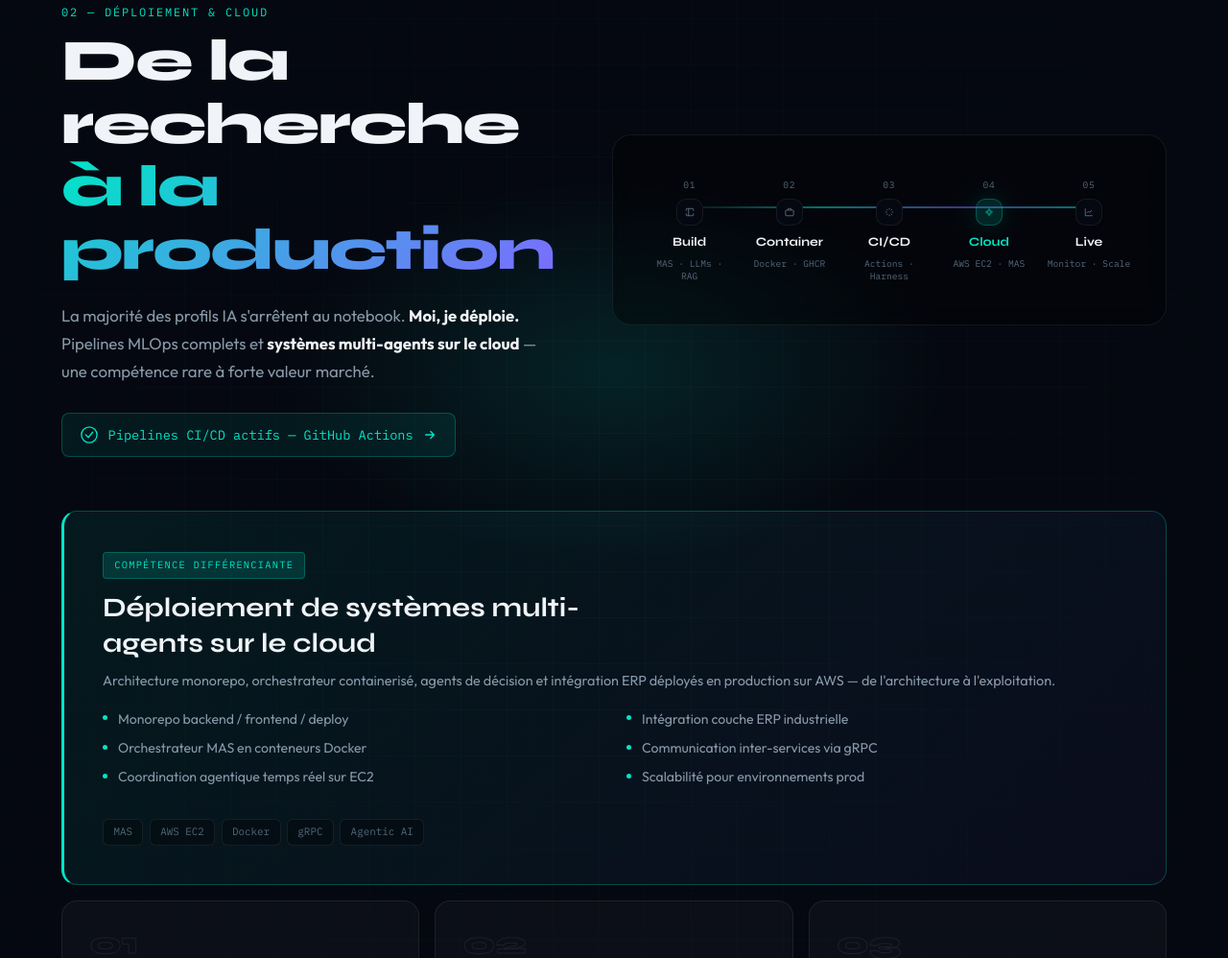
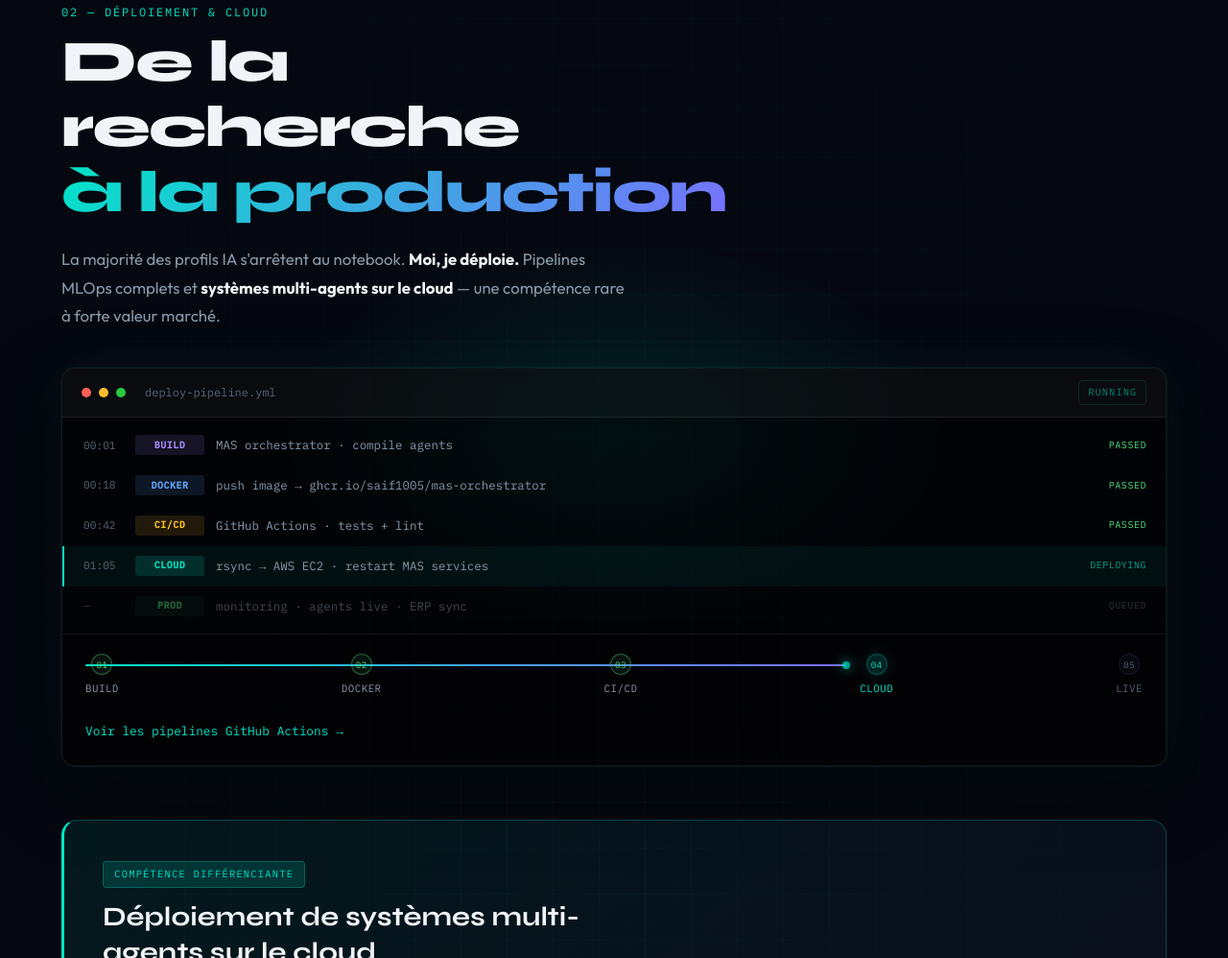
Before and after one commit to Saif1005/portfolio_saif, a plain HTML site: page index.html in a window 1280 px wide. Shown: the part 1962-2960 px from the top of the page at 96% size. Drawn offline with Linux system fonts and the light colour scheme.

Commit message:
Remplacer les grands SVG par un terminal CI/CD pour la section Déploiement
Design type pipeline GitHub Actions sans icônes oversized.

Co-authored-by: Cursor <cursoragent@cursor.com>

```diff
--- a/css/styles.css
+++ b/css/styles.css
@@ -1219,23 +1219,25 @@ ul { list-style: none; }
 }
 
 .deploy-hero {
-  display: grid;
-  grid-template-columns: 1fr 1.1fr;
-  gap: 3rem;
-  align-items: center;
   margin-bottom: 3.5rem;
+}
+
+.deploy-hero__header {
+  max-width: 720px;
+  margin-bottom: 2.5rem;
 }
 
 .deploy-hero__title {
   font-family: var(--display);
   font-size: clamp(2.4rem, 5vw, 3.8rem);
   font-weight: 800;
-  line-height: 1.08;
+  line-height: 1.12;
   letter-spacing: -0.03em;
   margin-bottom: 1.25rem;
 }
 
 .deploy-hero__accent {
+  display: block;
   background: var(--gradient);
   -webkit-background-clip: text;
   -webkit-text-fill-color: transparent;
@@ -1246,120 +1248,234 @@ ul { list-style: none; }
   font-size: 1.05rem;
   line-height: 1.75;
   color: var(--text-muted);
-  margin-bottom: 1.75rem;
-  max-width: 520px;
+  max-width: 600px;
 }
 
 .deploy-lead strong { color: var(--text); }
+
+/* Deploy console — terminal CI/CD */
+.deploy-console {
+  border: 1px solid var(--border);
+  border-radius: 14px;
+  overflow: hidden;
+  background: rgba(0, 0, 0, 0.55);
+  box-shadow:
+    0 0 0 1px rgba(0, 229, 199, 0.06),
+    0 24px 80px rgba(0, 0, 0, 0.45),
+    0 0 60px rgba(0, 229, 199, 0.06);
+}
+
+.deploy-console__bar {
+  display: flex;
+  align-items: center;
+  gap: 0.5rem;
+  padding: 0.75rem 1.25rem;
+  background: rgba(255, 255, 255, 0.03);
+  border-bottom: 1px solid var(--border);
+}
+
+.deploy-console__dot {
+  width: 10px;
+  height: 10px;
+  border-radius: 50%;
+  background: var(--border);
+}
+
+.deploy-console__dot:nth-child(1) { background: #ff5f57; }
+.deploy-console__dot:nth-child(2) { background: #febc2e; }
+.deploy-console__dot:nth-child(3) { background: #28c840; }
+
+.deploy-console__title {
+  margin-left: 0.75rem;
+  font-family: var(--mono);
+  font-size: 0.75rem;
+  color: var(--text-dim);
+}
+
+.deploy-console__status {
+  margin-left: auto;
+  font-family: var(--mono);
+  font-size: 0.65rem;
+  text-transform: uppercase;
+  letter-spacing: 0.1em;
+  color: var(--accent);
+  padding: 0.2rem 0.55rem;
+  border: 1px solid var(--border-bright);
+  border-radius: 4px;
+  animation: status-pulse 2s ease infinite;
+}
+
+@keyframes status-pulse {
+  0%, 100% { opacity: 1; }
+  50% { opacity: 0.55; }
+}
+
+.deploy-console__body {
+  padding: 0.5rem 0;
+  font-family: var(--mono);
+  font-size: 0.78rem;
+}
+
+.deploy-log {
+  display: grid;
+  grid-template-columns: 42px 72px 1fr auto;
+  align-items: center;
+  gap: 0.75rem;
+  padding: 0.65rem 1.25rem;
+  border-left: 2px solid transparent;
+  transition: background 0.25s;
+}
+
+.deploy-log:hover {
+  background: rgba(255, 255, 255, 0.02);
+}
+
+.deploy-log--active {
+  background: rgba(0, 229, 199, 0.05);
+  border-left-color: var(--accent);
+}
+
+.deploy-log--pending {
+  opacity: 0.45;
+}
+
+.deploy-log__time {
+  color: var(--text-dim);
+  font-size: 0.7rem;
+}
+
+.deploy-log__tag {
+  font-size: 0.62rem;
+  font-weight: 600;
+  letter-spacing: 0.06em;
+  padding: 0.15rem 0.45rem;
+  border-radius: 3px;
+  text-align: center;
+}
+
+.deploy-log__tag--build { color: #a78bfa; background: rgba(167, 139, 250, 0.12); }
+.deploy-log__tag--docker { color: #60a5fa; background: rgba(96, 165, 250, 0.12); }
+.deploy-log__tag--cicd { color: #fbbf24; background: rgba(251, 191, 36, 0.12); }
+.deploy-log__tag--cloud { color: var(--accent); background: var(--accent-glow); }
+.deploy-log__tag--prod { color: #4ade80; background: rgba(74, 222, 128, 0.1); }
+
+.deploy-log__msg {
+  color: var(--text-muted);
+  white-space: nowrap;
+  overflow: hidden;
+  text-overflow: ellipsis;
+}
+
+.deploy-log__state {
+  font-size: 0.62rem;
+  text-transform: uppercase;
+  letter-spacing: 0.06em;
+  color: var(--text-dim);
+}
+
+.deploy-log__state--ok { color: #4ade80; }
+.deploy-log__state--run { color: var(--accent); animation: status-pulse 1.5s ease infinite; }
+
+.deploy-console__footer {
+  padding: 1.25rem 1.5rem 1.5rem;
+  border-top: 1px solid var(--border);
+  background: rgba(0, 0, 0, 0.25);
+}
+
+.deploy-track {
+  position: relative;
+  margin-bottom: 1.25rem;
+}
+
+.deploy-track__fill {
+  position: absolute;
+  top: 11px;
+  left: 0;
+  width: 72%;
+  height: 2px;
+  background: var(--gradient);
+  border-radius: 2px;
+}
+
+.deploy-track__fill::after {
+  content: '';
+  position: absolute;
+  right: -4px;
+  top: 50%;
+  transform: translateY(-50%);
+  width: 8px;
+  height: 8px;
+  border-radius: 50%;
+  background: var(--accent);
+  box-shadow: 0 0 12px var(--accent);
+  animation: status-pulse 1.5s ease infinite;
+}
+
+.deploy-track__nodes {
+  position: relative;
+  display: flex;
+  justify-content: space-between;
+}
+
+.deploy-track__node {
+  display: flex;
+  flex-direction: column;
+  align-items: center;
+  gap: 0.35rem;
+  font-family: var(--mono);
+  font-size: 0.68rem;
+  color: var(--text-dim);
+  text-transform: uppercase;
+  letter-spacing: 0.04em;
+}
+
+.deploy-track__node i {
+  display: flex;
+  align-items: center;
+  justify-content: center;
+  width: 22px;
+  height: 22px;
+  font-style: normal;
+  font-size: 0.58rem;
+  border-radius: 50%;
+  border: 1px solid var(--border);
+  background: var(--bg);
+  color: var(--text-dim);
+}
+
+.deploy-track__node--done {
+  color: var(--text-muted);
+}
+
+.deploy-track__node--done i {
+  border-color: rgba(74, 222, 128, 0.4);
+  color: #4ade80;
+  background: rgba(74, 222, 128, 0.08);
+}
+
+.deploy-track__node--active {
+  color: var(--accent);
+}
+
+.deploy-track__node--active i {
+  border-color: var(--border-bright);
+  color: var(--accent);
+  background: var(--accent-glow);
+  box-shadow: 0 0 16px var(--accent-glow);
+}
 
 .deploy-proof {
   display: inline-flex;
   align-items: center;
-  gap: 0.65rem;
-  padding: 0.7rem 1.2rem;
-  background: rgba(0, 229, 199, 0.08);
-  border: 1px solid var(--border-bright);
-  border-radius: 8px;
-  font-size: 0.85rem;
-  font-family: var(--mono);
+  font-family: var(--mono);
+  font-size: 0.8rem;
   color: var(--accent);
   transition: all 0.3s;
 }
 
 .deploy-proof:hover {
-  background: rgba(0, 229, 199, 0.14);
-  transform: translateY(-2px);
-  box-shadow: 0 8px 30px var(--accent-glow);
-}
-
-.deploy-proof__svg {
-  width: 18px;
-  height: 18px;
-  flex-shrink: 0;
-}
-
-/* Pipeline flow visual */
-.deploy-hero__visual {
-  padding: 2rem;
-  background: rgba(0, 0, 0, 0.35);
-  border: 1px solid var(--border);
-  border-radius: 20px;
-  backdrop-filter: blur(12px);
-}
-
-.deploy-flow {
-  position: relative;
-  display: flex;
-  justify-content: space-between;
-  gap: 0.5rem;
-}
-
-.deploy-flow__line {
-  position: absolute;
-  top: 42px;
-  left: 8%;
-  right: 8%;
-  height: 2px;
-  background: linear-gradient(90deg, var(--border), var(--accent), var(--accent-2), var(--accent));
-  opacity: 0.5;
-}
-
-.deploy-flow__node {
-  position: relative;
-  z-index: 1;
-  flex: 1;
-  display: flex;
-  flex-direction: column;
-  align-items: center;
-  text-align: center;
-  gap: 0.4rem;
-  padding: 0.75rem 0.25rem;
-}
-
-.deploy-flow__node svg {
-  width: 28px;
-  height: 28px;
-  color: var(--text-muted);
-  padding: 0.5rem;
-  background: var(--bg);
-  border: 1px solid var(--border);
-  border-radius: 10px;
-  transition: all 0.3s;
-}
-
-.deploy-flow__node strong {
-  font-family: var(--display);
-  font-size: 0.8rem;
-  font-weight: 700;
-  color: var(--text);
-}
-
-.deploy-flow__node span:last-child {
-  font-family: var(--mono);
-  font-size: 0.6rem;
-  color: var(--text-dim);
-  line-height: 1.3;
-}
-
-.deploy-flow__idx {
-  font-family: var(--mono);
-  font-size: 0.6rem;
-  color: var(--text-dim);
-  letter-spacing: 0.08em;
-}
-
-.deploy-flow__node--active svg {
-  color: var(--accent);
-  border-color: var(--border-bright);
-  background: var(--accent-glow);
-  box-shadow: 0 0 24px var(--accent-glow);
-}
-
-.deploy-flow__node--active strong { color: var(--accent); }
-
-.deploy-flow__node:hover svg {
-  border-color: var(--border-bright);
-  color: var(--accent);
+  transform: translateX(4px);
+  opacity: 0.85;
 }
 
 /* Deploy cards */
@@ -1598,10 +1714,12 @@ ul { list-style: none; }
   .project--featured { grid-column: auto; }
   .skills-bento { grid-template-columns: 1fr; }
   .skill-block--wide { grid-column: auto; }
-  .deploy-hero { grid-template-columns: 1fr; }
-  .deploy-hero__visual { order: -1; }
-  .deploy-flow { overflow-x: auto; padding-bottom: 0.5rem; }
-  .deploy-flow__node { min-width: 72px; }
+  .deploy-log {
+    grid-template-columns: 36px 64px 1fr;
+  }
+  .deploy-log__state { display: none; }
+  .deploy-track__node { font-size: 0.58rem; }
+  .deploy-track__node i { width: 18px; height: 18px; font-size: 0.5rem; }
   .deploy-cards { grid-template-columns: 1fr; }
   .deploy-card__cols { grid-template-columns: 1fr; }
   .deploy-metrics { grid-template-columns: repeat(2, 1fr); }
--- a/index.html
+++ b/index.html
@@ -249,10 +249,10 @@
     </div>
     <div class="container deploy-wrap">
       <div class="deploy-hero reveal">
-        <div class="deploy-hero__text">
+        <div class="deploy-hero__header">
           <p class="section-eyebrow">02 — Déploiement & Cloud</p>
           <h2 class="deploy-hero__title">
-            De la recherche<br>
+            De la recherche
             <span class="deploy-hero__accent">à la production</span>
           </h2>
           <p class="deploy-lead">
@@ -260,46 +260,62 @@
             <strong>Moi, je déploie.</strong> Pipelines MLOps complets et
             <strong>systèmes multi-agents sur le cloud</strong> — une compétence rare à forte valeur marché.
           </p>
-          <a href="https://github.com/Saif1005?tab=repositories" target="_blank" rel="noopener noreferrer" class="deploy-proof">
-            <svg class="deploy-proof__svg" viewBox="0 0 20 20" fill="none"><circle cx="10" cy="10" r="9" stroke="currentColor" stroke-width="1.5"/><path d="M6 10l3 3 5-6" stroke="currentColor" stroke-width="1.5" stroke-linecap="round" stroke-linejoin="round"/></svg>
-            <span>Pipelines CI/CD actifs — GitHub Actions</span>
-            <svg width="14" height="14" viewBox="0 0 16 16" fill="none"><path d="M3 8h10M9 4l4 4-4 4" stroke="currentColor" stroke-width="1.5" stroke-linecap="round"/></svg>
-          </a>
         </div>
 
-        <div class="deploy-hero__visual">
-          <div class="deploy-flow">
-            <div class="deploy-flow__line" aria-hidden="true"></div>
-            <div class="deploy-flow__node">
-              <span class="deploy-flow__idx">01</span>
-              <svg viewBox="0 0 24 24" fill="none" stroke="currentColor" stroke-width="1.5"><path d="M9 3H5a2 2 0 00-2 2v4m6-6h10a2 2 0 012 2v4M9 3v18m0 0H5a2 2 0 01-2-2v-4m6 6h10a2 2 0 002-2v-4"/></svg>
-              <strong>Build</strong>
-              <span>MAS · LLMs · RAG</span>
+        <div class="deploy-console">
+          <div class="deploy-console__bar">
+            <span class="deploy-console__dot"></span>
+            <span class="deploy-console__dot"></span>
+            <span class="deploy-console__dot"></span>
+            <span class="deploy-console__title">deploy-pipeline.yml</span>
+            <span class="deploy-console__status">running</span>
+          </div>
+          <div class="deploy-console__body">
+            <div class="deploy-log">
+              <span class="deploy-log__time">00:01</span>
+              <span class="deploy-log__tag deploy-log__tag--build">BUILD</span>
+              <span class="deploy-log__msg">MAS orchestrator · compile agents</span>
+              <span class="deploy-log__state deploy-log__state--ok">passed</span>
             </div>
-            <div class="deploy-flow__node">
-              <span class="deploy-flow__idx">02</span>
-              <svg viewBox="0 0 24 24" fill="none" stroke="currentColor" stroke-width="1.5"><rect x="2" y="7" width="20" height="14" rx="2"/><path d="M8 7V5a2 2 0 012-2h4a2 2 0 012 2v2"/></svg>
-              <strong>Container</strong>
-              <span>Docker · GHCR</span>
+            <div class="deploy-log">
+              <span class="deploy-log__time">00:18</span>
+              <span class="deploy-log__tag deploy-log__tag--docker">DOCKER</span>
+              <span class="deploy-log__msg">push image → ghcr.io/saif1005/mas-orchestrator</span>
+              <span class="deploy-log__state deploy-log__state--ok">passed</span>
             </div>
-            <div class="deploy-flow__node">
-              <span class="deploy-flow__idx">03</span>
-              <svg viewBox="0 0 24 24" fill="none" stroke="currentColor" stroke-width="1.5"><path d="M12 2v4M12 18v4M4.93 4.93l2.83 2.83M16.24 16.24l2.83 2.83M2 12h4M18 12h4M4.93 19.07l2.83-2.83M16.24 7.76l2.83-2.83"/></svg>
-              <strong>CI/CD</strong>
-              <span>Actions · Harness</span>
+            <div class="deploy-log">
+              <span class="deploy-log__time">00:42</span>
+              <span class="deploy-log__tag deploy-log__tag--cicd">CI/CD</span>
+              <span class="deploy-log__msg">GitHub Actions · tests + lint</span>
+              <span class="deploy-log__state deploy-log__state--ok">passed</span>
             </div>
-            <div class="deploy-flow__node deploy-flow__node--active">
-              <span class="deploy-flow__idx">04</span>
-              <svg viewBox="0 0 24 24" fill="none" stroke="currentColor" stroke-width="1.5"><path d="M18 10h-4V6a2 2 0 00-4 0v4H6a2 2 0 000 4h4v4a2 2 0 004 0v-4h4a2 2 0 000-4z"/></svg>
-              <strong>Cloud</strong>
-              <span>AWS EC2 · MAS</span>
+            <div class="deploy-log deploy-log--active">
+              <span class="deploy-log__time">01:05</span>
+              <span class="deploy-log__tag deploy-log__tag--cloud">CLOUD</span>
+              <span class="deploy-log__msg">rsync → AWS EC2 · restart MAS services</span>
+              <span class="deploy-log__state deploy-log__state--run">deploying</span>
             </div>
-            <div class="deploy-flow__node">
-              <span class="deploy-flow__idx">05</span>
-              <svg viewBox="0 0 24 24" fill="none" stroke="currentColor" stroke-width="1.5"><path d="M3 3v18h18"/><path d="M7 14l4-4 3 3 5-6"/></svg>
-              <strong>Live</strong>
-              <span>Monitor · Scale</span>
+            <div class="deploy-log deploy-log--pending">
+              <span class="deploy-log__time">—</span>
+              <span class="deploy-log__tag deploy-log__tag--prod">PROD</span>
+              <span class="deploy-log__msg">monitoring · agents live · ERP sync</span>
+              <span class="deploy-log__state">queued</span>
             </div>
+          </div>
+          <div class="deploy-console__footer">
+            <div class="deploy-track">
+              <div class="deploy-track__fill"></div>
+              <div class="deploy-track__nodes">
+                <span class="deploy-track__node deploy-track__node--done"><i>01</i>Build</span>
+                <span class="deploy-track__node deploy-track__node--done"><i>02</i>Docker</span>
+                <span class="deploy-track__node deploy-track__node--done"><i>03</i>CI/CD</span>
+                <span class="deploy-track__node deploy-track__node--active"><i>04</i>Cloud</span>
+                <span class="deploy-track__node"><i>05</i>Live</span>
+              </div>
+            </div>
+            <a href="https://github.com/Saif1005?tab=repositories" target="_blank" rel="noopener noreferrer" class="deploy-proof">
+              Voir les pipelines GitHub Actions →
+            </a>
           </div>
         </div>
       </div>
```
